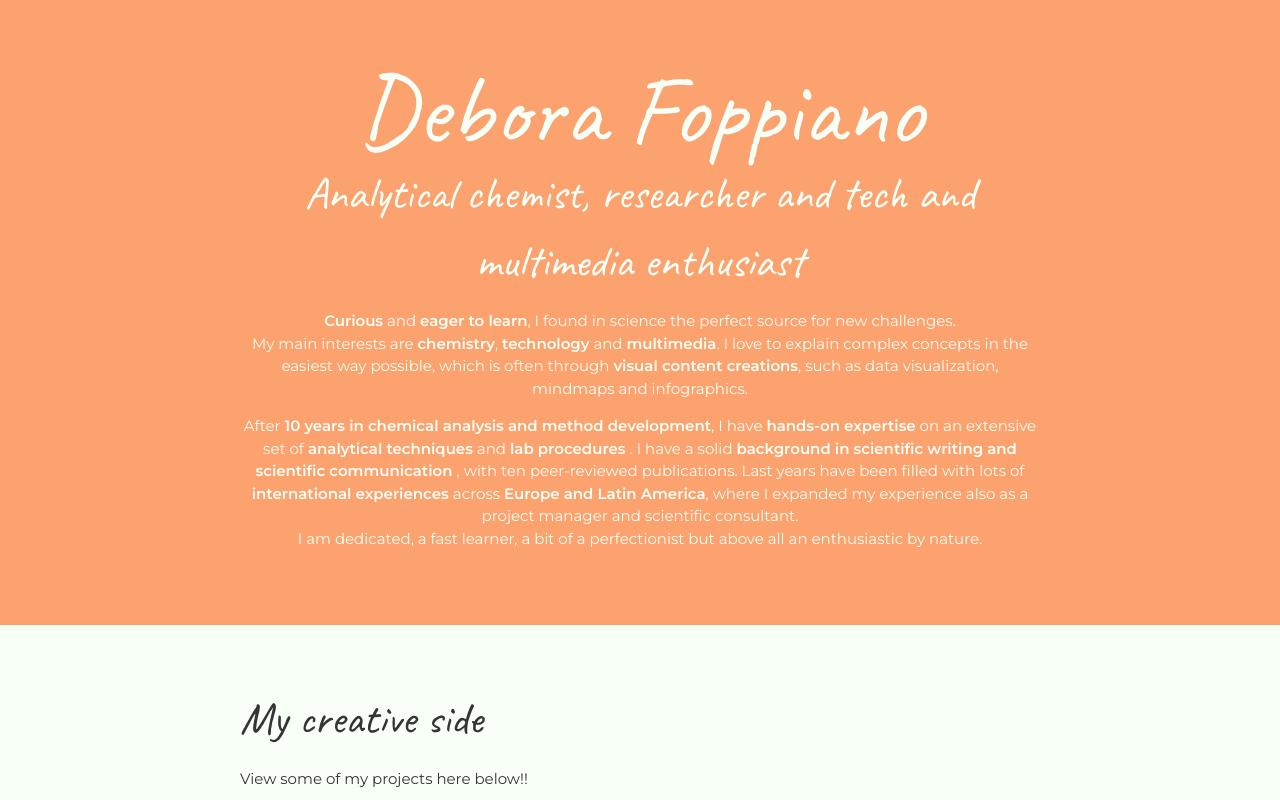
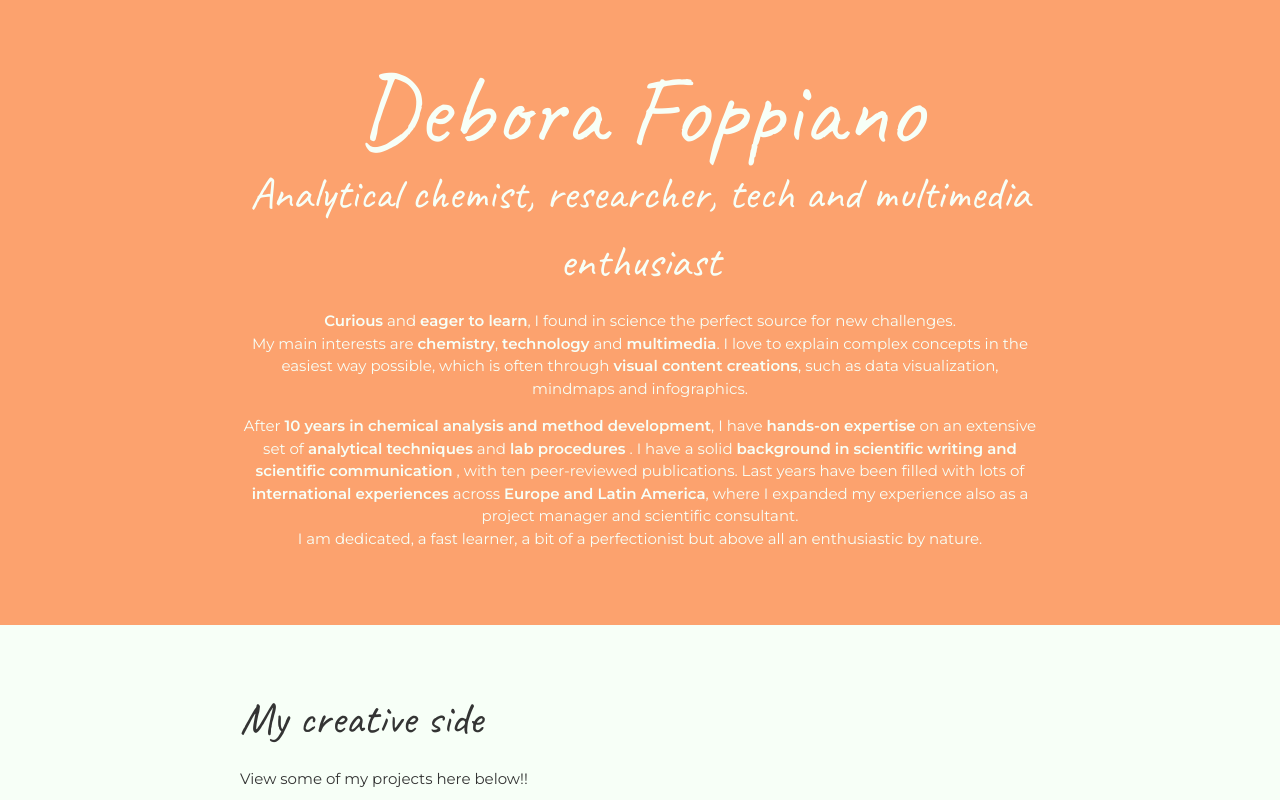
Before and after one commit to Debora-Foppiano/CV, a plain HTML site: page docs/index.html in a window 1280 px wide. Shown: the top 800 px of the page. Drawn offline with Linux system fonts and the light colour scheme.

Commit message:
removed words in html file

```diff
--- a/docs/index.html
+++ b/docs/index.html
@@ -15,7 +15,7 @@
         <div class="content-wrap">
 
           <h1>Debora Foppiano</h1>
-          <h2>Analytical chemist, researcher and tech and multimedia enthusiast </h2>
+          <h2>Analytical chemist, researcher, tech and multimedia enthusiast </h2>
 
             <p><b>Curious</b> and <b>eager to learn</b>, I found in science the perfect
             source for new challenges. <br>
```
